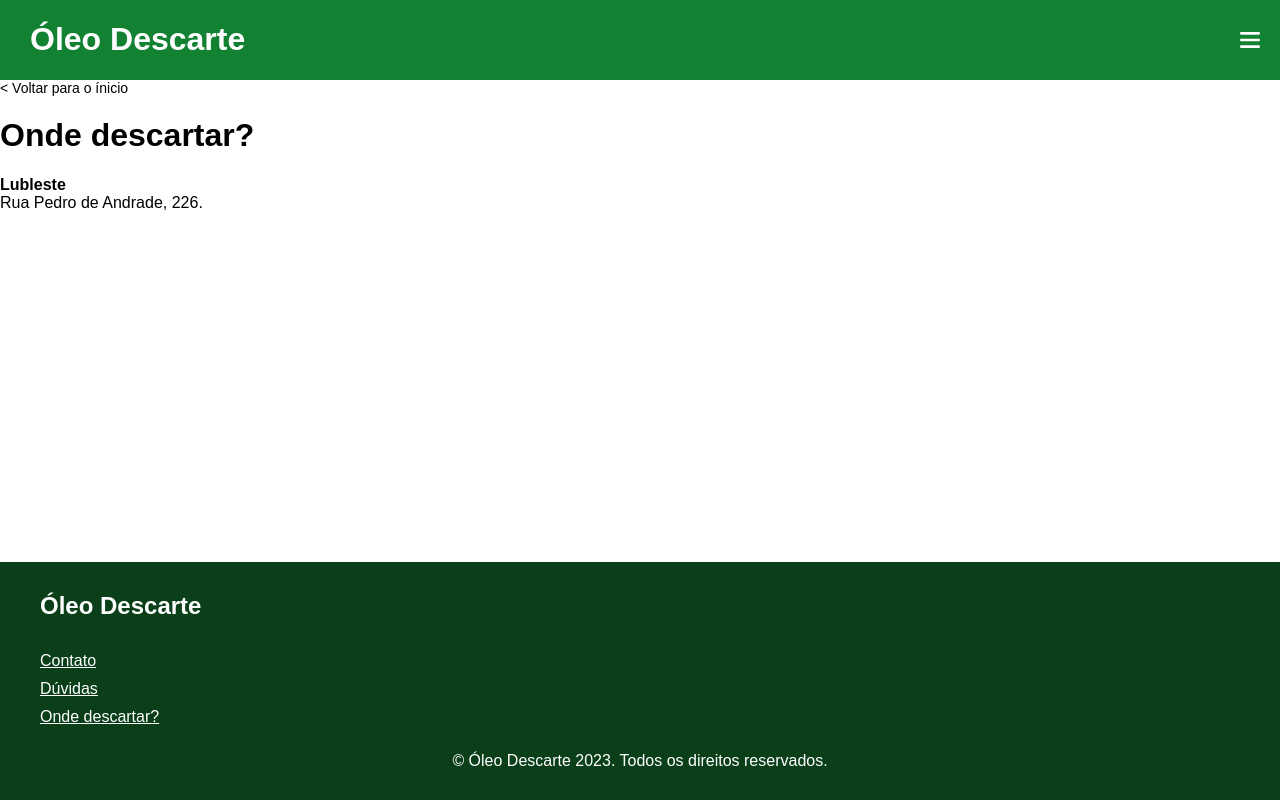
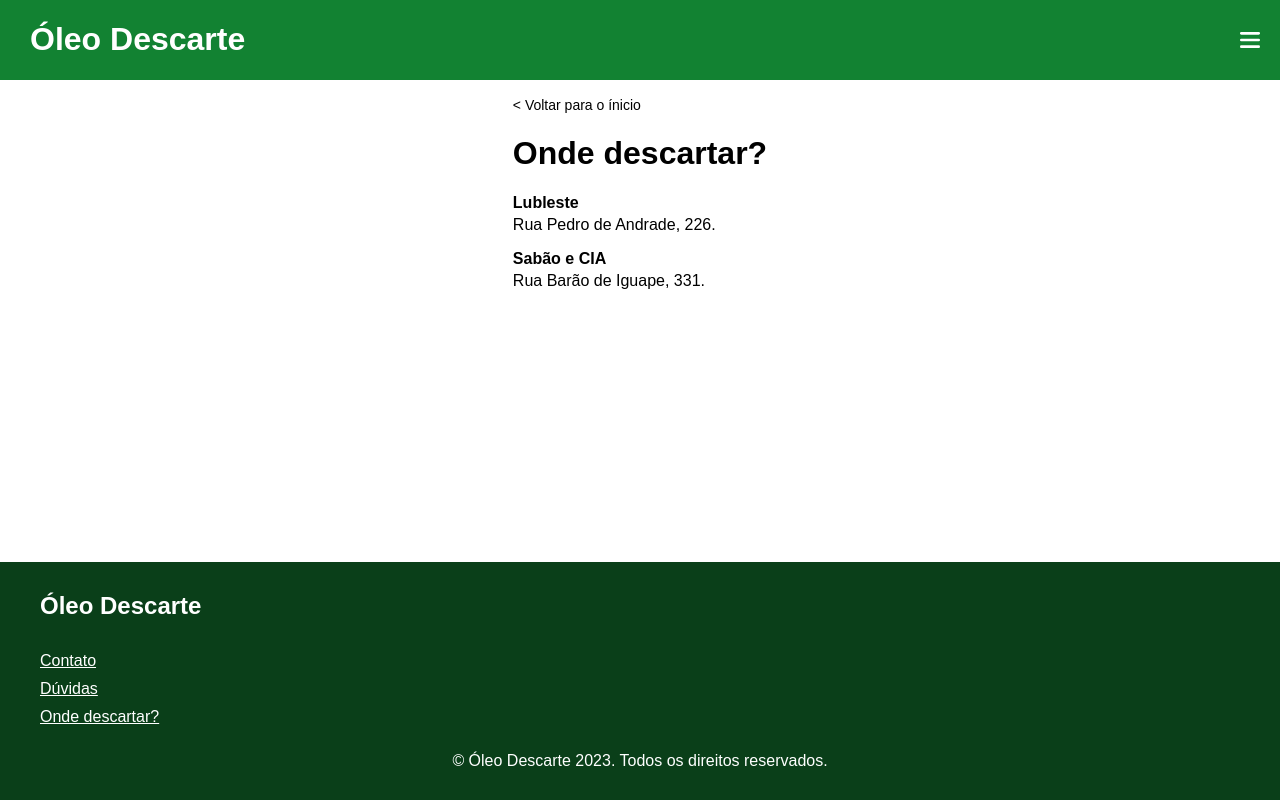
Before and after one commit to teddiur/pi-oleo-front, an Astro site: page /onde-descartar in a window 1280 px wide. Built offline with nearby package versions, Linux system fonts and the light colour scheme; Astro itself is replaced by a stand-in of ours.

Commit message:
feat: onde descartar

```diff
--- /dev/null
+++ b/src/features/Descartar/Descartar.jsx
@@ -0,0 +1,18 @@
+import styles from "./Descartar.module.css";
+
+export const Descartar = () => {
+  const descartadores = [
+    { title: "Lubleste", address: "Rua Pedro de Andrade, 226." },
+    { title: "Sabão e CIA", address: "Rua Barão de Iguape, 331." },
+  ];
+  return (
+    <>
+      {descartadores.map(({ title, address }) => (
+        <>
+          <p className={styles.title}>{title}</p>
+          <p className={styles.address}>{address}</p>
+        </>
+      ))}
+    </>
+  );
+};
--- /dev/null
+++ b/src/features/Descartar/Descartar.module.css
@@ -0,0 +1,7 @@
+.title {
+    font-weight: bold;
+    margin: 0;
+  }
+  .address {
+    margin: 0.25rem 0 1rem 0;
+  }
--- a/src/pages/onde-descartar.astro
+++ b/src/pages/onde-descartar.astro
@@ -1,22 +1,21 @@
 ---
 import Layout from "../layouts/Layout.astro";
 import GoBack from "../components/GoBack.astro";
+import { Descartar } from "../features/Descartar/Descartar";
 import { Image } from "astro:assets";
 import email from "../images/email.svg";
 ---
 
-<Layout title="contato">
-  <GoBack />
-  <h1>Onde descartar?</h1>
-  <p class="title">Lubleste</p>
-  <p class="address">Rua Pedro de Andrade, 226.</p>
+<Layout title="Onde Descartar">
+  <main>
+    <GoBack />
+    <h1>Onde descartar?</h1>
+    <Descartar client:load />
+  </main>
   <style>
-    .title {
-      font-weight: bold;
-      margin: 0;
-    }
-    .address {
-      margin: 0;
+    main {
+      padding: 1rem;
+      margin: 0 auto;
     }
   </style>
 </Layout>
```
